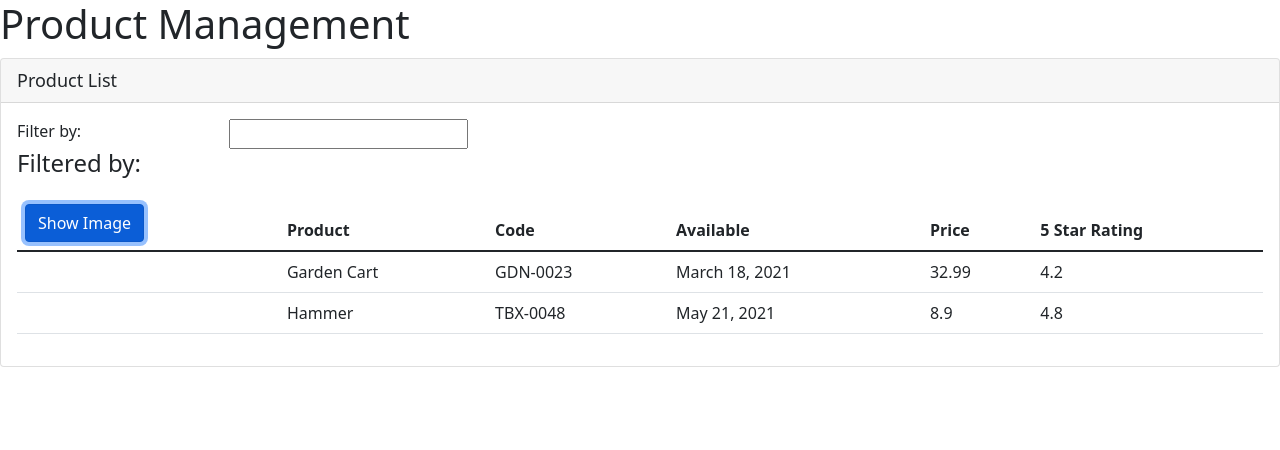
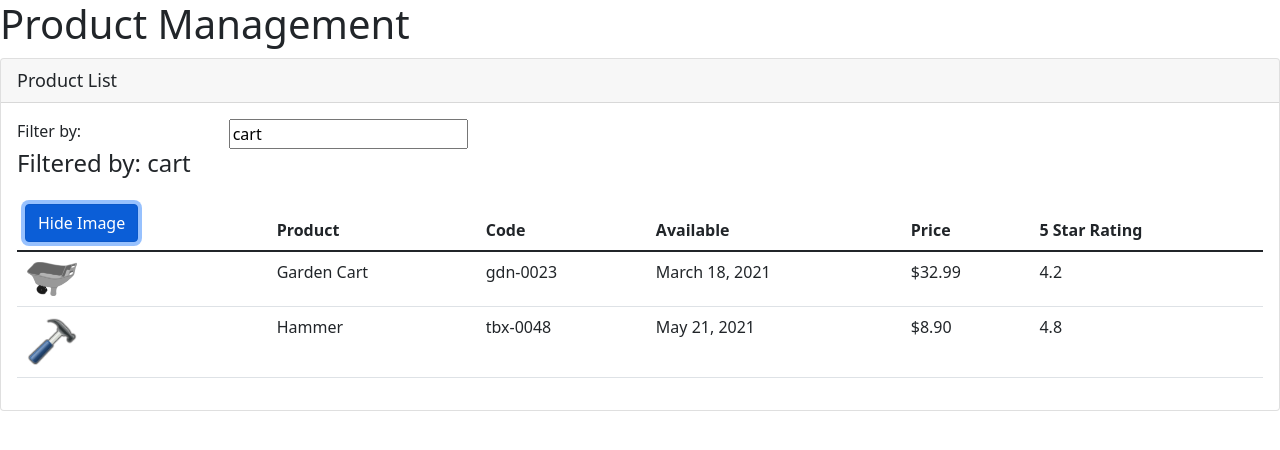
Before and after one commit to habiburrahman-mu/product-management-angular, an Angular app: page / in a window 1280 px wide. Both pictures are taken after a click on the button "Show Image". Shown: the top 450 px of the page. Built offline with nearby package versions, Linux system fonts and the light colour scheme.

Commit message:
added image to product, pipe to table data

```diff
--- a/src/app/products/product-list.component.html
+++ b/src/app/products/product-list.component.html
@@ -6,12 +6,15 @@
 		<div class='row'>
 			<div class='col-md-2'>Filter by:</div>
 			<div class='col-md-4'>
-				<input type='text'/>
+				<input
+					type='text'
+					[(ngModel)]="listFilter"
+				/>
 			</div>
 		</div>
 		<div class='row'>
 			<div class='col-md-6'>
-				<h4>Filtered by: </h4>
+				<h4>Filtered by: {{listFilter}}</h4>
 			</div>
 		</div>
 		<div class='table-responsive'>
@@ -19,9 +22,10 @@
 				<thead>
 				<tr>
 					<th>
-						<button class='btn btn-primary'>
-							Show Image
-						</button>
+						<button
+							class='btn btn-primary'
+							(click)='toggleImage()'
+						> {{ showImage ? 'Hide Image' : 'Show Image' }}</button>
 					</th>
 					<th>Product</th>
 					<th>Code</th>
@@ -31,14 +35,22 @@
 				</tr>
 				</thead>
 				<tbody>
-					<tr *ngFor="let product of products">
-						<td></td>
-						<td>{{ product.productName }}</td>
-						<td>{{ product.productCode }}</td>
-						<td>{{ product.releaseDate }}</td>
-						<td>{{ product.price }}</td>
-						<td>{{ product.starRating }}</td>
-					</tr>
+				<tr *ngFor="let product of products">
+					<td>
+						<img
+							*ngIf="showImage"
+							[src]="product.imageUrl"
+							[title]="product.productName | uppercase"
+							[style.width.px]="imageWidth"
+							[style.margin.px]="imageMargin"
+						/>
+					</td>
+					<td>{{ product.productName }}</td>
+					<td>{{ product.productCode | lowercase}}</td>
+					<td>{{ product.releaseDate }}</td>
+					<td>{{ product.price | currency: 'USD': 'symbol': '1.2-2' }}</td>
+					<td>{{ product.starRating }}</td>
+				</tr>
 				</tbody>
 			</table>
 		</div>
--- a/src/app/products/product-list.component.ts
+++ b/src/app/products/product-list.component.ts
@@ -7,6 +7,10 @@
 
 export class ProductListComponent {
 	pageTitle: string = 'Product List';
+	imageWidth: number = 50;
+	imageMargin: number = 2;
+	showImage: boolean = false;
+	listFilter: string = 'cart';
 	products: any[] = [
 		{
 			"productId": 2,
@@ -29,4 +33,7 @@
 			"imageUrl": "assets/images/hammer.png"
 		}
 	];
+	toggleImage(): void {
+		this.showImage = !this.showImage;
+	}
 }
```
Also changed, not shown: src/app/app.module.ts (+8 -2 lines).
